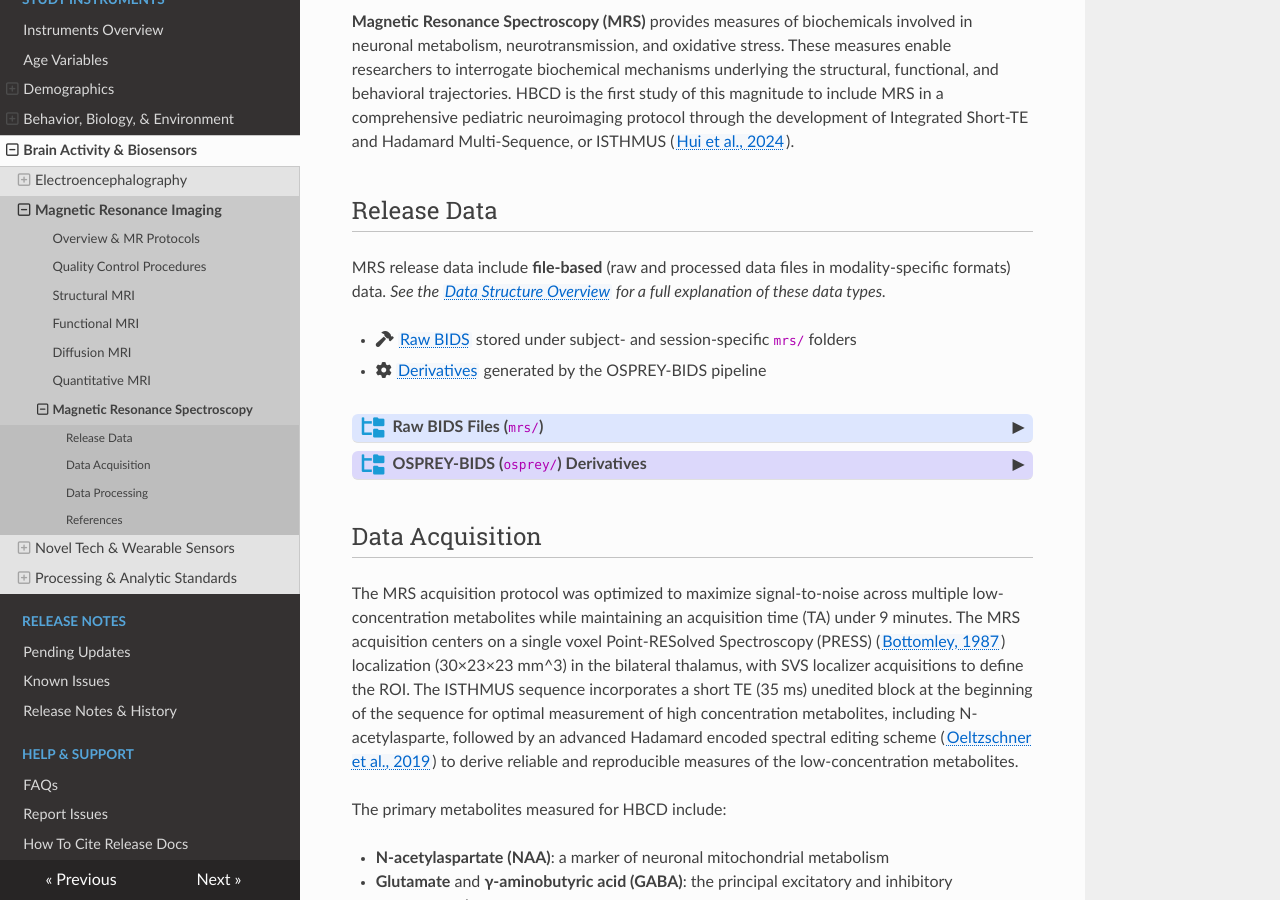
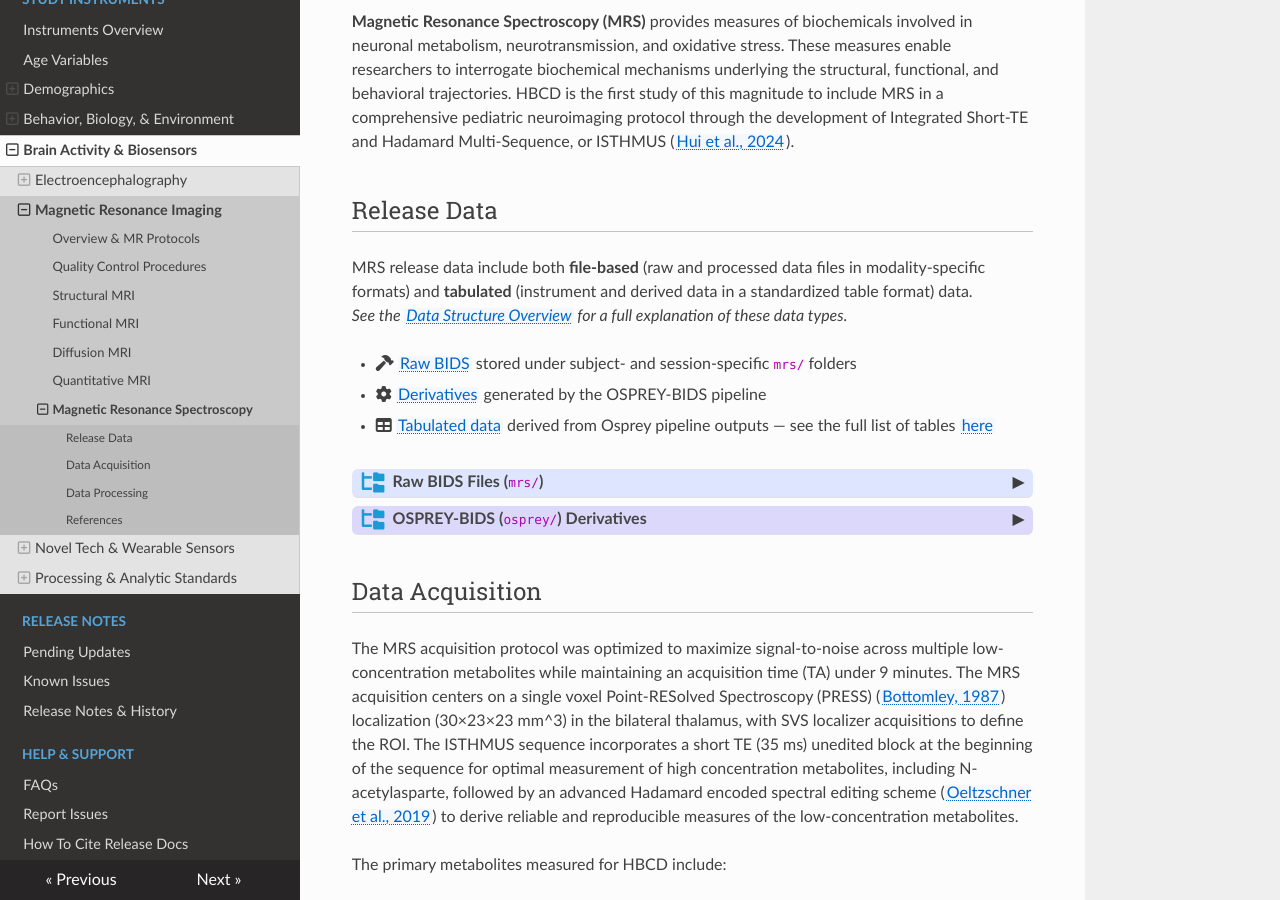
Before and after one commit to nbdc-datahub/hbcd-docs, an MkDocs documentation site: the page built from docs/instruments/mri/mrs.md, in a window 1280 px wide and 900 px high, scrolled down 352 px. Built offline with MkDocs 1.6.1, drawn with Linux system fonts in a browser that asks for light colours; nearby versions of some CDN libraries.

Commit message:
Update mrs.md
add tabulated data under MRS release data

```diff
--- a/docs/instruments/mri/mrs.md
+++ b/docs/instruments/mri/mrs.md
@@ -18,11 +18,12 @@
 
 ## Release Data
 
-MRS release data include **file-based** (raw and processed data files in modality-specific formats) data.
+MRS release data include both **file-based** (raw and processed data files in modality-specific formats) and **tabulated** (instrument and derived data in a standardized table format) data.
 <i>See the <a href="../../../datacuration/overview" target="_blank">Data Structure Overview</a> for a full explanation of these data types.</i>
 
  - <i class="fa fa-hammer"></i> <a href="../../../datacuration/file-based-data/#raw-bids" target="_blank">Raw BIDS</a> stored under subject- and session-specific <code>mrs/</code> folders
  - <i class="fas fa-cog"></i> <a href="../../../datacuration/file-based-data/#derivatives" target="_blank">Derivatives</a> generated by the OSPREY-BIDS pipeline
+ - <i class="fas fa-table"></i> <a href="../../../datacuration/phenotypes" target="_blank">Tabulated data</a> derived from Osprey pipeline outputs — see the full list of tables <a href="../../#mri" target="_blank">here</a>
 
 <div id="rawbids" class="table-banner" onclick="toggleCollapse(this)" style="background-color: #dde6fe;">
   <span class="emoji"><i class="fa fa-folder-tree"></i></span>
```
